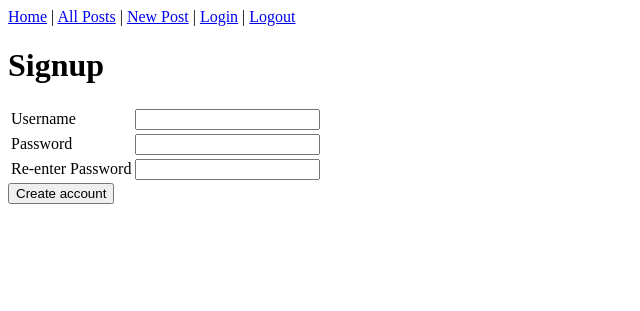
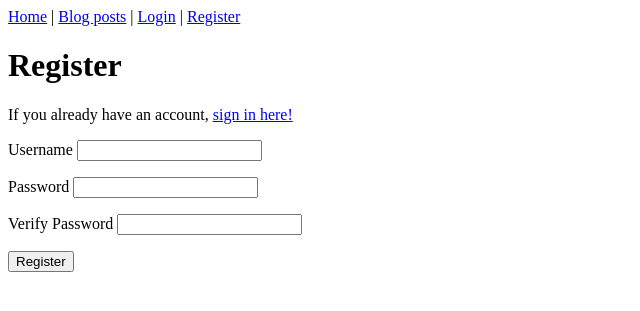
Before and after one commit to ronnmclane/blogz, a Flask app: page /signup in a window 1280 px wide. Shown: the top 311 px of the page, without its empty margins (0-640 px from the left). Run offline with Flask 2, Linux system fonts and the light colour scheme.

Commit message:
one more time

```diff
--- a/main.py
+++ b/main.py
@@ -1,406 +1,153 @@
 from flask import Flask, request, redirect, render_template, session, flash
-
 from flask_sqlalchemy import SQLAlchemy
 
-
-
 app = Flask(__name__)
-
 app.config['DEBUG'] = True
-
-app.config['SQLALCHEMY_DATABASE_URI'] = 'mysql+pymysql://blogz:blogz@localhost:3306/blogz'
-
+app.config['SQLALCHEMY_DATABASE_URI'] = 'mysql+pymysql://blogz:blogz@localhost:8889/blogz'
 app.config['SQLALCHEMY_ECHO'] = True
-
 db = SQLAlchemy(app)
-
-app.secret_key = 'l3k8uuIoC9K4hj&jk'
-
+#in actual web applications, secret keys should be kept secret, not included in github
+app.secret_key = 'A0Zr98j/3yX R~XHH!jmN]LWX/,?RT'
 
 class Blog(db.Model):
-
     id = db.Column(db.Integer, primary_key=True)
-
     title = db.Column(db.String(120))
-
-    body = db.Column(db.String(2000))
-
-    owner_id = db.Column(db.Integer, db.ForeignKey('user.id'))
-
-
+    body = db.Column(db.String(10000))
+    deleted = db.Column(db.Boolean)
+    owner_id = db. Column(db.Integer, db.ForeignKey('user.id'))
 
     def __init__(self, title, body, owner):
-
         self.title = title
-
         self.body = body
-
+        self.deleted = False
         self.owner = owner
 
 
-
-
-
 class User(db.Model):
-
-
-
     id = db.Column(db.Integer, primary_key=True)
-
-    username = db.Column(db.String(120), unique=True)
-
-    password = db.Column(db.String(120))
-
+    username = db.Column(db.String(120))
+    #hashing/salting to be added in future version
+    password = db.Column(db.String(36))
     blogs = db.relationship('Blog', backref='owner')
 
-
-
     def __init__(self, username, password):
-
         self.username = username
-
         self.password = password
 
 
+@app.before_request
+def require_login():
+    allowed_routes = ['login', 'register', 'blogreader', 'index']
+    if request.endpoint not in allowed_routes and 'username' not in session:
+        return redirect('/login')
 
 
-
-@app.before_request
-
-def require_login():
-
-    allowed_routes = ['login', 'signup', 'list_blogs', 'index']
-
-    if request.endpoint not in allowed_routes and 'username' not in session:
-
-        return redirect('/login')
-
-@app.route('/login', methods=['POST', 'GET'])
-
-def login():
-
-    if request.method == 'POST':
-
-        username = request.form['username']
-
-        password = request.form['password']
-
-        user = User.query.filter_by(username=username).first()
-
-        if user and user.password == password:
-
-            session['username'] = username
-
-            flash("Logged in")
-
-            return redirect('/newpost')
-
-        else:
-
-            error='User password incorrect, or user does not exist'
-
-            go_back='"/login"'
-
-            return render_template('error.html', error=error, go_back=go_back)
+@app.route('/', methods=['GET'])
+def index():
+    userlist = User.query.all()
+    return render_template('index.html', title="User List", userlist = userlist)
 
 
-
-    return render_template('login.html')
+@app.route('/logout', methods=['POST'])
+def logout():
+    del session['username']
+    return redirect("/")
 
 
-
-@app.route('/logout')
-
-def logout():
-
-    del session['username']
-
-    return redirect('/blog')
+@app.route('/login', methods=['GET', 'POST'])
+def login():
+    if request.method == 'POST':
+        username = request.form['username']
+        password = request.form['password']
+        user = User.query.filter_by(username=username).first()
+        if not user:
+            flash("No such username")
+            return redirect("/login")
+        elif user.password != password:
+            flash("Incorrect password")
+            return redirect("/login")
+        else:
+            session['username'] = username
+            flash("Logged in")
+            return redirect("/newpost")
+    return render_template("login.html", title="Log In")
 
 
-
-def valid_password(password):
-
-    space = password.count(' ')
-
-    count = len(password)
-
-    if space == 0:
-
-        if 3<=count and count<=120:
-
-            return True
-
-    else:
-
-        return False
+@app.route('/signup', methods=['GET', 'POST'])
+def register():
+    if request.method == 'POST':
+        username = request.form['username']
+        password = request.form['password']
+        verify = request.form['verify']
+        existing_user = User.query.filter_by(username=username).first()
+        if existing_user:
+            flash("Username already in use", "error")
+            return redirect("/signup")
+        elif not (username and password and verify):
+            flash("You must fill out all fields", "error")
+            return redirect("/signup")
+        elif len(username) < 3:
+            flash("Username is too short", "error")
+            return redirect("/signup")
+        elif password != verify:
+            flash("Password entries must match", "error")
+            return redirect("/signup")
+        elif len(password) < 3:
+            flash("Password is too short", "error")
+            return redirect("/signup")
+        else:
+            new_user = User(username, password)
+            db.session.add(new_user)
+            db.session.commit()
+            session['username'] = username
+            flash("You've been registered", "success")
+            return redirect("/newpost")
+    return render_template("signup.html", title="Register", username="")
 
 
-
-def valid_verify(password, verify):
-
-    if password==verify:
-
-        return True
-
+@app.route('/blog', methods=['GET'])
+def blogreader():
+    #if blog was passed a blog id that exists, it will go to that individual blog post, otherwise, it will check for user id and if there is none, it goes to the main blog page that lists all.
+    blogid = request.args.get("id")
+    blog = Blog.query.filter_by(id = blogid).first()
+    if blog:
+        return render_template('individualpost.html', title=blog.title, blog=blog)
     else:
-
-        return False
+        #if blog was passed a userid that exists, it will go to that user's blog list. blogid takes priority.
+        userid = request.args.get("user")
+        user = User.query.filter_by(id = userid).first()
+        if user:
+            blogs = Blog.query.filter_by(owner_id = user.id).all()
+            return render_template('individualuser.html', title=user.username, user=user, blogs=blogs)
+        else:
+            blogs = Blog.query.filter_by(deleted=False).all()
+            return render_template('blogreader.html', title="All Blog Posts", blogs=blogs)
 
 
-
-def valid_username(username):
-
-    space = username.count(' ')
-
-    if space == 0:
-
-        if len(username) >=3 and len(username) <= 20:
-
-            return True
-
-    else:
-
-        return False
+@app.route('/newpost', methods=['POST', 'GET'])
+def blogwriter():
+    if request.method == 'POST':
+        blog_title = request.form['title']
+        blog_body = request.form['body']
+        if blog_title == '':
+            title_error = 'You must enter a title for your blog post.'
+        else:
+            title_error = ''
+        if blog_body == '':
+            body_error = 'You must enter content for your blog post.'
+        else:
+            body_error = ''
+        if title_error == '' and body_error == '':
+            owner = User.query.filter_by(username=session['username']).first()
+            new_blog = Blog(blog_title, blog_body, owner)
+            db.session.add(new_blog)
+            db.session.commit()
+            return redirect("/blog?id="+str(new_blog.id))
+        else:
+            return render_template('blogwriter.html', title="Create New Blog Post", blog_title=blog_title, blog_body=blog_body, title_error=title_error, body_error=body_error)
+    blogs = Blog.query.filter_by(deleted=False).all()
+    return render_template('blogwriter.html', title="Create New Blog Post", blogs=blogs)
 
 
-
-@app.route('/signup', methods=['POST', 'GET'])
-
-def signup():
-
-    if request.method == 'POST':
-
-        username = request.form['username']
-
-        password = request.form['password']
-
-        verify = request.form['verify']
-
-
-
-        username_error = ''
-
-        password_error = ''
-
-        verify_error = ''
-
-
-
-        if not valid_username(username):
-
-            username_error = "Please enter a username between 3 and 120 charachters with no spaces."
-
-        if not valid_password(password):
-
-            password_error = "Password must be between 3 and 120 characters and contain no spaces."
-
-        if not valid_verify(password, verify):
-
-            verify_error = "Passwords must match."
-
-
-
-        if len(username_error)+len(password_error)+len(verify_error)!=0:
-
-            return render_template('signup.html', username=username, username_error=username_error, password_error=password_error, verify_error=verify_error)
-
-
-
-        existing_user = User.query.filter_by(username=username).first()
-
-        if not existing_user:
-
-            new_user = User(username, password)
-
-            db.session.add(new_user)
-
-            db.session.commit()
-
-            session['username'] = username
-
-            return redirect('/newpost')
-
-        else:
-
-            error='This username is already taken.'
-
-            go_back='"/signup"'
-
-            return render_template('error.html', error=error, go_back=go_back)
-
-
-
-
-
-    return render_template('signup.html')
-
-
-
-@app.route("/newpost")
-
-def newpost():
-
-
-
-    return render_template('new-post.html')
-
-
-
-@app.route("/newpost", methods=['POST'])
-
-def validate_input():
-
-    title = request.form.get('title')
-
-    body = request.form.get('body')
-
-    username = session['username']
-
-    owner = User.query.filter_by(username=username).first()
-
-    title_error = ''
-
-    body_error = ''
-
-
-
-    if title.isspace():
-
-        title_error = "Title cannot be blank."
-
-
-
-    if body.isspace():
-
-        body_error = "Body cannot be blank."
-
-
-
-    if not title_error and not body_error:
-
-        print("starting new blog with {0}, {1}".format(title, body))
-
-        new_blog = Blog(title, body, owner)
-
-        db.session.add(new_blog)
-
-        db.session.commit()
-
-        return render_template('post.html', title=title, body=body, id=owner.id, username=username)
-
-    else:
-
-        return render_template('new-post.html', title=title, body=body, title_error=title_error, body_error=body_error)
-
-
-@app.route("/post", methods=['POST'])
-
-def post():
-
-    username = session['username']
-
-    print("USERNAME -----: " + username)
-
-    owner = User.query.filter_by(username=username).first()
-
-    title = request.form.get('title')
-
-    body = request.form.get('body')
-
-    return render_template('post.html', title = title, body=body, username=username, id=owner.id)
-
-
-
-@app.route('/post', methods=['GET'])
-
-def view_post():
-
-    id_number = request.args.get('id')
-
-    veiw_blog = Blog.query.get(id_number)
-
-    title = veiw_blog.title
-
-    body = veiw_blog.body
-
-    username= veiw_blog.owner.username
-
-    id = veiw_blog.owner.id
-
-    #return render_template('test.html', x=username)
-
-    return render_template('post.html', title = title, body=body, username=username, id=id)
-
-
-
-@app.route("/")  #Index of All Users
-
-def index():
-
-    users= User.query.all()
-
-    return render_template('index.html', users=users)
-
-
-@app.route("/blog") #All-Blog
-
-def list_blogs():
-
-    blog = Blog.query.order_by(Blog.id.desc()).all()
-
-    username = 'All'
-
-    return render_template('blog.html', username=username, blog=blog)
-
-
-
-
-
-@app.route("/my_blog")
-
-def blog():
-
-    owner = User.query.filter_by(username=session['username']).first()
-
-    blog = Blog.query.filter_by(owner=owner).order_by(Blog.id.desc()).all()
-
-    username = owner.username
-
-    return render_template('blog.html', blog=blog, username=username)
-
-
-
-
-
-
-
-@app.route('/userblog', methods=['POST', 'GET'])
-
-def user_blog():
-
-    id = request.args['id']
-
-    owner = User.query.filter_by(id=id).first()
-
-    blog = Blog.query.filter_by(owner_id=owner.id).order_by(Blog.id.desc()).all()
-
-    print(id)
-
-    #return render_template('test.html', x=username)
-
-    return render_template('blog.html', blog=blog, username= owner.username)
-
-
-
-
-
-
-
-
-
-
-
-if __name__=='__main__':
-
+if __name__ == '__main__':
     app.run()
--- a/templates/base.html
+++ b/templates/base.html
@@ -3,18 +3,36 @@
     <head>
         <title>{{title}}</title>
         <style>
-            .error{
-            color:red;
+            .error {
+                color: red;
+            }
+            .success {
+                color: green;
             }
         </style>
     </head>
-
 <body>
-
-    <a href="/">Home</a> | <a href="/blog">All Posts</a> | <a href="/newpost">New Post</a> | <a href="/login">Login</a> | <a href="/logout">Logout</a>
-
+<header>
+    {% if 'username' in session %}
+    <a href="/">Home</a> | <a href="/blog">Blog posts</a> | <a href="/newpost">Make a new post</a>
+    <div style='float: right'>
+        {{ session['username'] }}
+        <form action="/logout" method="post" id='logout'>
+            <input type="submit" value="Log Out" />
+        </form>
+    {% else %}
+    <a href="/">Home</a> | <a href="/blog">Blog posts</a> | <a href="/login">Login</a> | <a href="/signup">Register</a>
+    {% endif %}
+</header>
+<main>
+    {% with messages = get_flashed_messages(with_categories=True) %}
+        {% for category,message in messages %}
+            <br>
+            <strong class="{{category}}">{{message}}</strong>
+        {% endfor %}
+    {% endwith %}
     {% block content %}
     {% endblock %}
-
+</main>
 </body>
 </html>
--- a/templates/signup.html
+++ b/templates/signup.html
@@ -1,33 +1,16 @@
-{% extends 'base.html' %}
+{% extends "base.html" %}
 
 {% block content %}
-
-<h1>Signup</h1>
-  <form action='/signup' method="post">
-    <table>
-      <tr>
-        <td><label for="username">Username</label></td>
-        <td>
-          <input name="username" type="text" value="{{username}}">
-          <span class="error">{{username_error}}</span>
-        </td>
-      </tr>
-      <tr>
-        <td><label for="password">Password</label></td>
-        <td>
-          <input name="password" type="password">
-          <span class="error">{{password_error}}</span>
-        </td>
-      </tr>
-      <tr>
-        <td><label for="verify">Re-enter Password</label></td>
-        <td>
-          <input name="verify" type="password">
-          <span class="error">{{verify_error}}</span>
-        </td>
-      </tr>
-    </table>
-    <input type="submit" value="Create account">
-  </form>
+    <h1>Register</h1>
+    <p>If you already have an account, <a href=/login>sign in here!</a></p>
+    <form method="post">
+        <p><label for "username">Username</label>
+        <input id="username" name="username" type="text" value="{{username}}"></p>
+        <p><label for "password">Password</label>
+        <input id="password" name="password" type="password"></p>
+        <p><label for "verify">Verify Password</label>
+        <input id="verify" name="verify" type="password"></p>
+        <input type="submit" value="Register">
+    </form>
 
 {% endblock %}
```
Also changed, not shown: templates/blogreader.html (added, +19 -0 lines), templates/blogwriter.html (added, +17 -0 lines), templates/entry.html (added, +8 -0 lines), templates/index.html (+9 -7 lines), templates/individualpost.html (added, +9 -0 lines), templates/individualuser.html (added, +18 -0 lines), templates/login.html (+12 -22 lines), templates/newpost.html (deleted, +0 -31 lines), templates/singleUser.html (deleted, +0 -18 lines), 1 other file.
